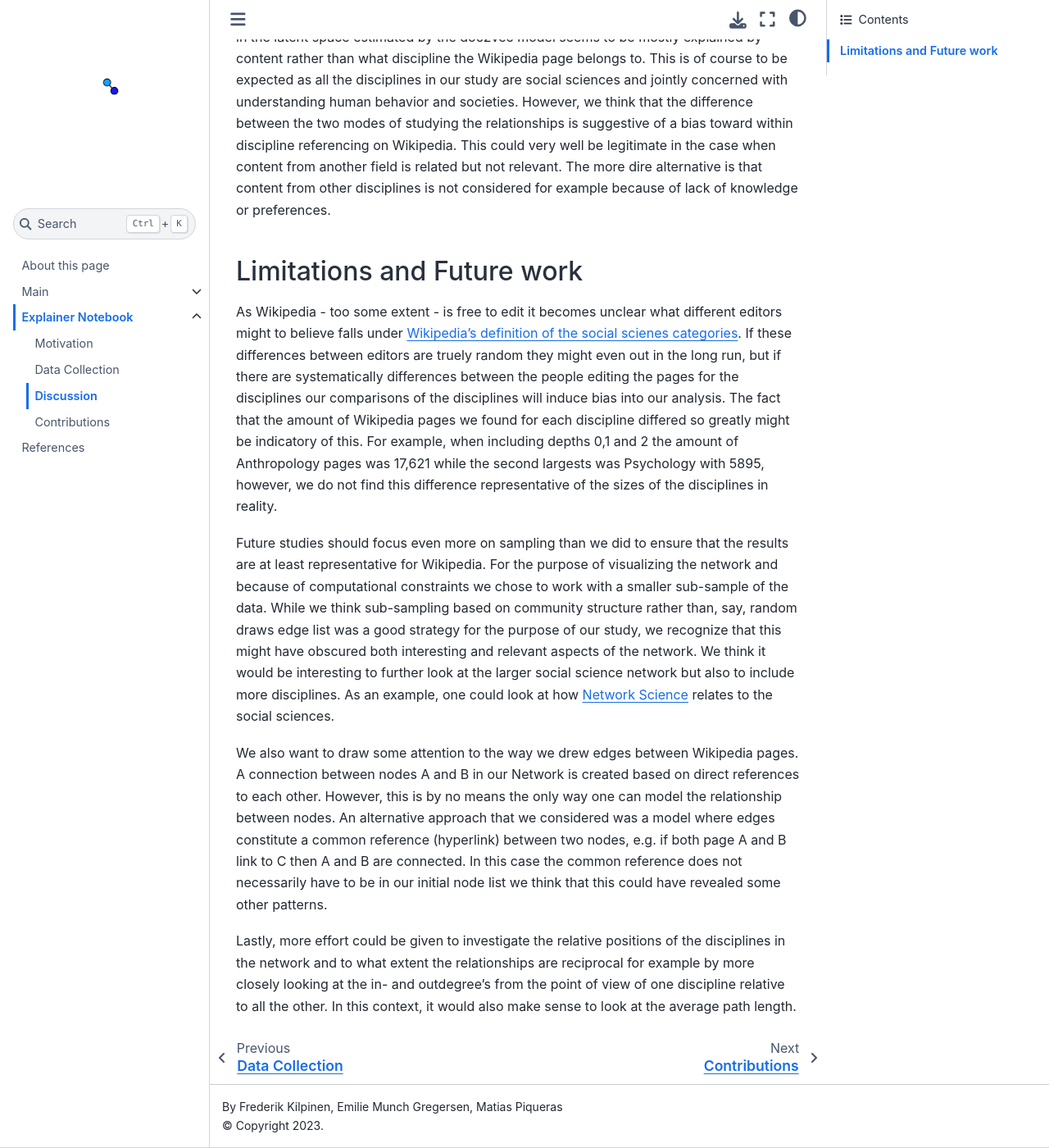
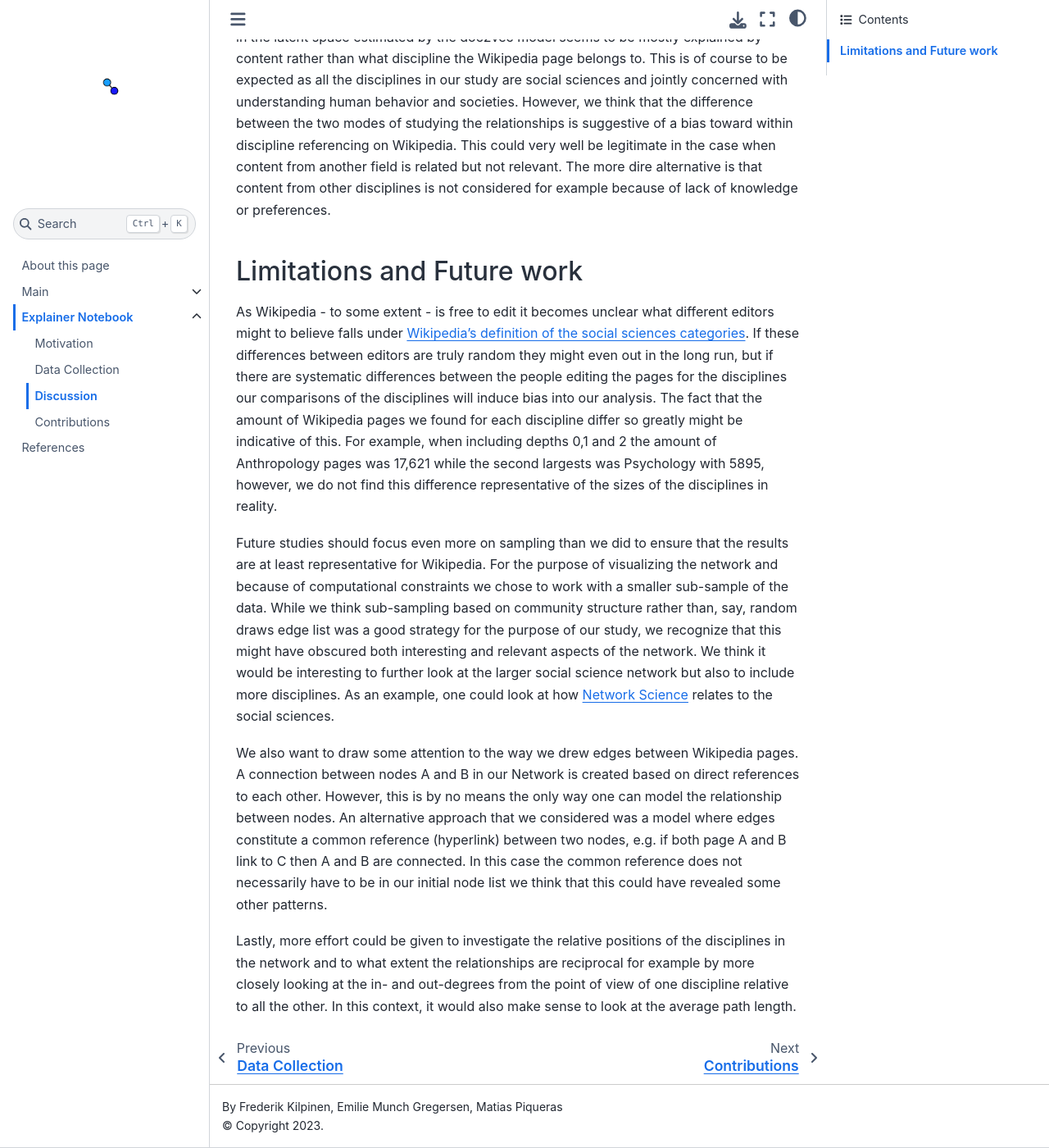
Before and after one commit to MatPiq/DTU-social-graphs-project-book, a Jupyter Book: the page built from explainer_discussion.md, in a window 1280 px wide and 1400 px high, scrolled down 491 px. Shown: the whole window at 82% size. Built offline with Jupyter Book 1.0.4 settings and Sphinx 7.4.7 and the Sphinx Book theme 1.1.4, drawn with Linux system fonts in a browser that asks for light colours; pages that are not in the unit, such as notebooks, are missing from menus; comment, search, counter and statistics services are not loaded.

Commit message:
Update explainer_discussion.md

```diff
--- a/explainer_discussion.md
+++ b/explainer_discussion.md
@@ -7,10 +7,10 @@ From the text analysis using topic modelling and doc2vec we found that the disci
 
 ## Limitations and Future work
 
-As Wikipedia - too some extent - is free to edit it becomes unclear what different editors might to believe falls under [Wikipedia's definition of the social scienes categories](https://en.wikipedia.org/wiki/Wikipedia:Contents/Society_and_social_sciences). If these differences between editors are truely random they might even out in the long run, but if there are systematically differences between the people editing the pages for the disciplines our comparisons of the disciplines will induce bias into our analysis. The fact that the amount of Wikipedia pages we found for each discipline differed so greatly might be indicatory of this. For example, when including depths 0,1 and 2 the amount of Anthropology pages was 17,621 while the second largests was Psychology with 5895, however, we do not find this difference representative of the sizes of the disciplines in reality.
+As Wikipedia - to some extent - is free to edit it becomes unclear what different editors might to believe falls under [Wikipedia's definition of the social sciences categories](https://en.wikipedia.org/wiki/Wikipedia:Contents/Society_and_social_sciences). If these differences between editors are truly random they might even out in the long run, but if there are systematic differences between the people editing the pages for the disciplines our comparisons of the disciplines will induce bias into our analysis. The fact that the amount of Wikipedia pages we found for each discipline differ so greatly might be indicative of this. For example, when including depths 0,1 and 2 the amount of Anthropology pages was 17,621 while the second largests was Psychology with 5895, however, we do not find this difference representative of the sizes of the disciplines in reality.
 
 Future studies should focus even more on sampling than we did to ensure that the results are at least representative for Wikipedia. For the purpose of visualizing the network and because of computational constraints we chose to work with a smaller sub-sample of the data. While we think sub-sampling based on community structure rather than, say, random draws edge list was a good strategy for the purpose of our study, we recognize that this might have obscured both interesting and relevant aspects of the network. We think it would be interesting to further look at the larger social science network but also to include more disciplines. As an example, one could look at how [Network Science](https://en.wikipedia.org/wiki/Network_science) relates to the social sciences.
 
 We also want to draw some attention to the way we drew edges between Wikipedia pages. A connection between nodes A and B in our Network is created based on direct references to each other. However, this is by no means the only way one can model the relationship between nodes. An alternative approach that we considered was a model where edges constitute a common reference (hyperlink) between two nodes, e.g. if both page A and B link to C then A and B are connected. In this case the common reference does not necessarily have to be in our initial node list we think that this could have revealed some other patterns.
 
-Lastly, more effort could be given to investigate the relative positions of the disciplines in the network and to what extent the relationships are reciprocal for example by more closely looking at the in- and outdegree's from the point of view of one discipline relative to all the other. In this context, it would also make sense to look at the average path length.
+Lastly, more effort could be given to investigate the relative positions of the disciplines in the network and to what extent the relationships are reciprocal for example by more closely looking at the in- and out-degrees from the point of view of one discipline relative to all the other. In this context, it would also make sense to look at the average path length.
```
